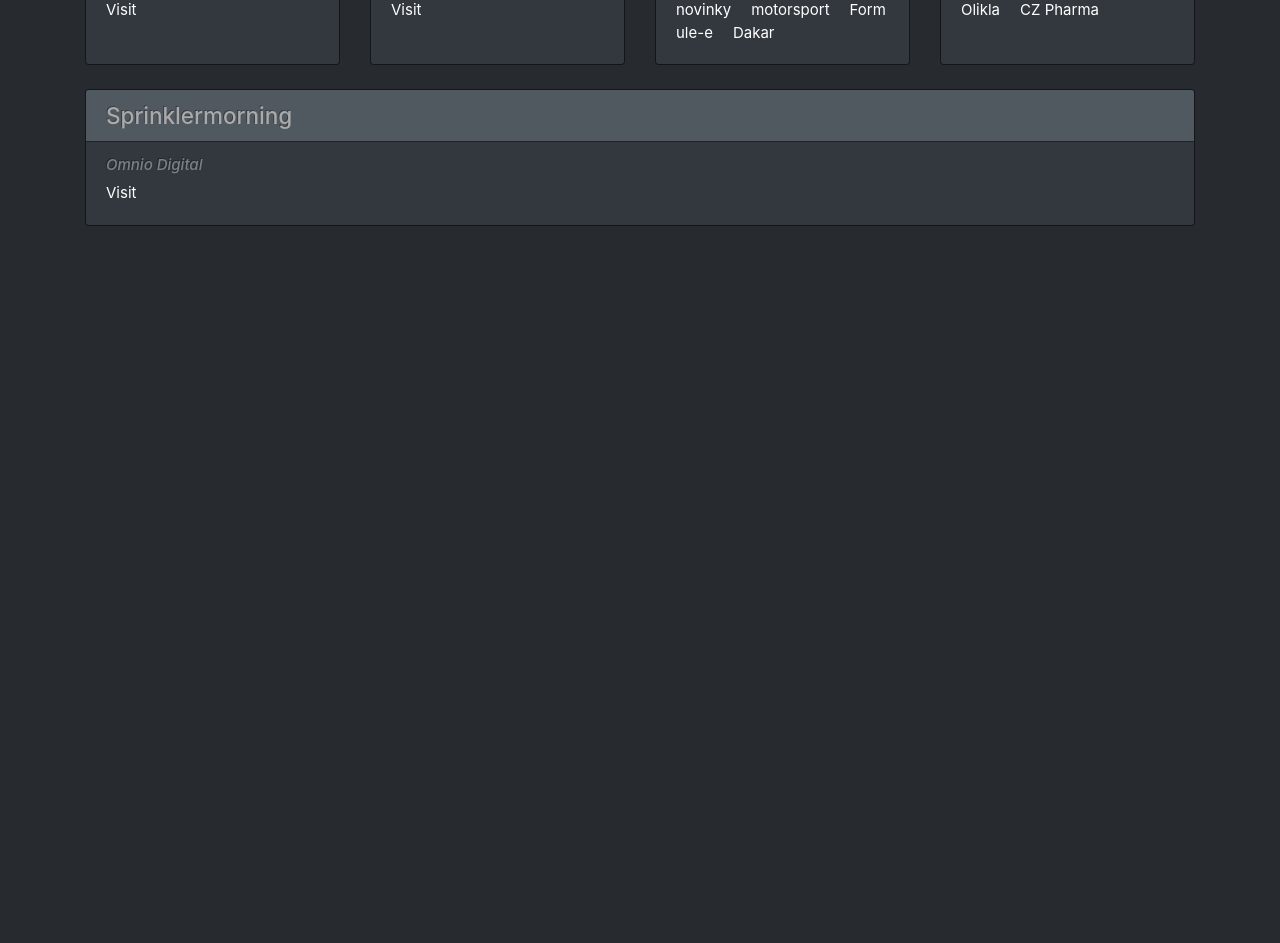
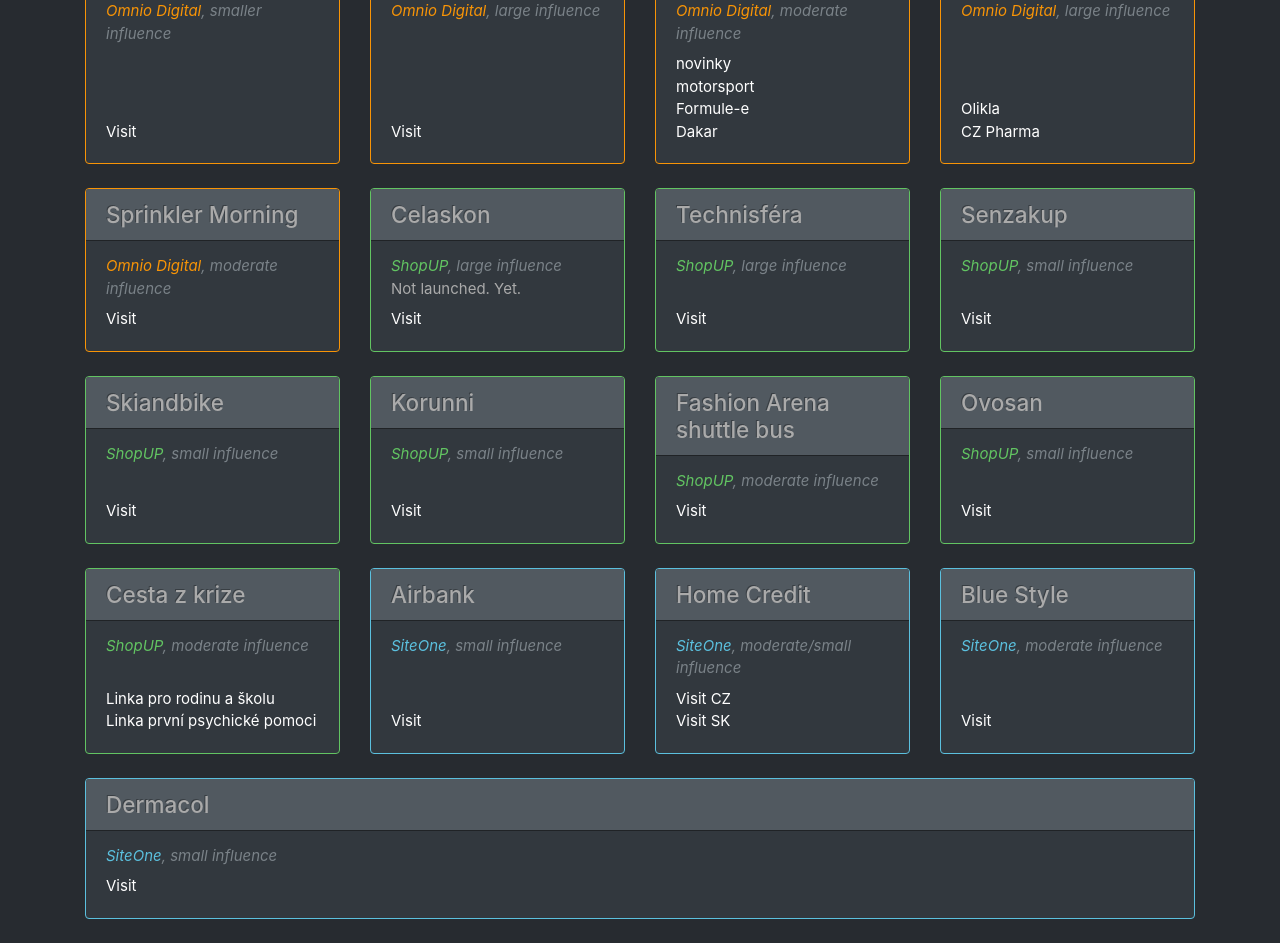
Before and after one commit to pilniczek/my-next, a Next.js app: page /portfolio in a window 1280 px wide. Shown: the part 380-1323 px from the top of the page. Before the commit the page ends 800 px from the top, so only its background shows below. Built offline with nearby package versions, Linux system fonts and the light colour scheme.

Commit message:
Add portfolio cards, use extended cards

```diff
--- /dev/null
+++ b/components/CardExtended.jsx
@@ -0,0 +1,59 @@
+import React from 'react';
+import { string, arrayOf, object } from 'prop-types';
+import Iterator from './Iterator';
+
+
+const CardExtended = ({
+  title, subtitle, content, links, influence,
+}) => {
+  const colors = {
+    'Omnio Digital': 'warning',
+    Zaraguza: 'danger',
+    SiteOne: 'info',
+    ShopUP: 'success',
+  };
+  const chosenColor = (colors[subtitle] || '');
+  return (
+    <div className={`card mb-4 border-${chosenColor}`}>
+      <h4 className="card-header">
+        {title}
+      </h4>
+      <div className="card-body">
+        <span className="card-subtitle text-muted">
+          <i>
+            <span className={`text-${chosenColor}`}>
+              {subtitle}
+            </span>
+            {`, ${influence} influence`}
+          </i>
+        </span>
+        <p className="card-text mb-2">
+          {content}
+        </p>
+        <div className="card-links">
+          <Iterator
+            items={links.map(item => ({
+              href: item.href,
+              label: item.label,
+            }))}
+            Component={({ href, label }) => (
+              <a href={href} target="_blank" rel="noopener noreferrer" className="card-link">
+                {label}
+              </a>
+            )}
+          />
+        </div>
+      </div>
+    </div>
+  );
+};
+
+CardExtended.propTypes = {
+  title: string.isRequired,
+  subtitle: string.isRequired,
+  content: string.isRequired,
+  links: arrayOf(object).isRequired,
+  influence: string.isRequired,
+};
+
+export default CardExtended;
--- a/components/Layout.jsx
+++ b/components/Layout.jsx
@@ -28,6 +28,16 @@
           width: 200px;
           flex-grow: 1;
         }
+        .card-body {
+          display: flex;
+          justify-content: space-between;
+          flex-direction: column;
+        }
+        .card-links > .card-link {
+          display: block;
+          margin: 0;
+          padding: 0;
+        }
       `}
     </style>
     <Navbar />
--- a/data/portfolio.json
+++ b/data/portfolio.json
@@ -112,7 +112,7 @@
     ]
   },
   {
-    "title": "Sprinklermorning",
+    "title": "Sprinkler Morning",
     "influence": "moderate",
     "subtitle": "Omnio Digital",
     "content": "",
@@ -122,5 +122,157 @@
         "label": "Visit"
       }
     ]
+  },
+  {
+    "title": "Celaskon",
+    "influence": "large",
+    "subtitle": "ShopUP",
+    "content": "Not launched. Yet.",
+    "links": [
+      {
+        "href": "http://celaskon.cz/",
+        "label": "Visit"
+      }
+    ]
+  },
+  {
+    "title": "Technisféra",
+    "influence": "large",
+    "subtitle": "ShopUP",
+    "content": "",
+    "links": [
+      {
+        "href": "https://www.technisfera.cz/",
+        "label": "Visit"
+      }
+    ]
+  },
+  {
+    "title": "Senzakup",
+    "influence": "small",
+    "subtitle": "ShopUP",
+    "content": "",
+    "links": [
+      {
+        "href": "http://www.senzakup.cz/",
+        "label": "Visit"
+      }
+    ]
+  },
+  {
+    "title": "Skiandbike",
+    "influence": "small",
+    "subtitle": "ShopUP",
+    "content": "",
+    "links": [
+      {
+        "href": "https://www.skiandbike.cz/",
+        "label": "Visit"
+      }
+    ]
+  },
+  {
+    "title": "Korunni",
+    "influence": "small",
+    "subtitle": "ShopUP",
+    "content": "",
+    "links": [
+      {
+        "href": "https://www.korunni.cz/",
+        "label": "Visit"
+      }
+    ]
+  },
+  {
+    "title": "Fashion Arena shuttle bus",
+    "influence": "moderate",
+    "subtitle": "ShopUP",
+    "content": "",
+    "links": [
+      {
+        "href": "https://shuttlebus.fashion-arena.cz/",
+        "label": "Visit"
+      }
+    ]
+  },
+  {
+    "title": "Ovosan",
+    "influence": "small",
+    "subtitle": "ShopUP",
+    "content": "",
+    "links": [
+      {
+        "href": "https://jaknarakovinu.cz/",
+        "label": "Visit"
+      }
+    ]
+  },
+  {
+    "title": "Cesta z krize",
+    "influence": "moderate",
+    "subtitle": "ShopUP",
+    "content": "",
+    "links": [
+      {
+        "href": "https://www.linkaztracenedite.cz/",
+        "label": "Linka pro rodinu a školu"
+      },
+      {
+        "href": "https://www.linkapsychickepomoci.cz/",
+        "label": "Linka první psychické pomoci"
+      }
+    ]
+  },
+  {
+    "title": "Airbank",
+    "influence": "small",
+    "subtitle": "SiteOne",
+    "content": "",
+    "links": [
+      {
+        "href": "https://www.airbank.cz/",
+        "label": "Visit"
+      }
+    ]
+  },
+  {
+    "title": "Home Credit",
+    "influence": "moderate/small",
+    "subtitle": "SiteOne",
+    "content": "",
+    "links": [
+      {
+        "href": "https://www.homecredit.cz/",
+        "label": "Visit CZ"
+      },
+      {
+        "href": "https://www.homecredit.sk/",
+        "label": "Visit SK"
+      }
+    ]
+  },
+  {
+    "title": "Blue Style",
+    "influence": "moderate",
+    "subtitle": "SiteOne",
+    "content": "",
+    "links": [
+      {
+        "href": "https://www.blue-style.cz/",
+        "label": "Visit"
+      }
+    ]
+  },
+  {
+    "title": "Dermacol",
+    "influence": "small",
+    "subtitle": "SiteOne",
+    "content": "",
+    "links": [
+      {
+        "href": "https://www.dermacol.cz/",
+        "label": "Visit"
+      }
+    ]
   }
 ]
--- a/pages/portfolio.jsx
+++ b/pages/portfolio.jsx
@@ -2,7 +2,7 @@
 import Layout from '../components/Layout';
 import Iterator from '../components/Iterator';
 import PageHeader from '../components/PageHeader';
-import Card from '../components/Card';
+import CardExtended from '../components/CardExtended';
 import data from '../data/portfolio.json';
 
 const cards = data;
@@ -17,10 +17,11 @@
           subtitle: item.subtitle,
           content: item.content,
           links: item.links,
+          influence: item.influence,
         }))}
         Component={props => (
           <div className="col">
-            <Card {...props} />
+            <CardExtended {...props} />
           </div>
         )}
       />
```
